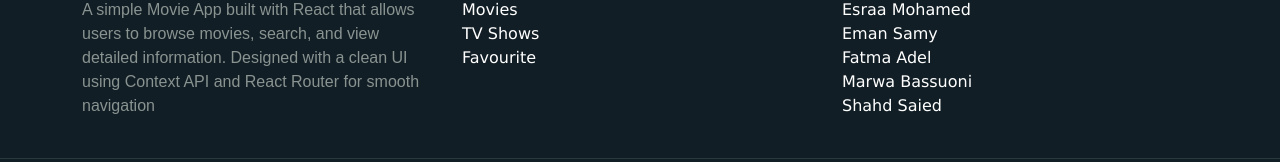
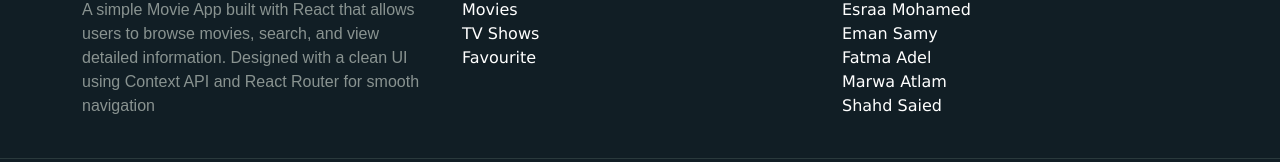
Before and after one commit to Esraamo691/MovieApp_ITI, a React (Vite) app: page / in a window 1280 px wide. Shown: the part 882-1044 px from the top of the page. Built offline with nearby package versions, Linux system fonts and the light colour scheme; no server answers; a web font is replaced by a local one.

Commit message:
finish all

```diff
--- a/src/Components/Pages/Footer/Footer.jsx
+++ b/src/Components/Pages/Footer/Footer.jsx
@@ -6,7 +6,7 @@ const teamMembers = [
   { name: "Esraa Mohamed", linkedin: "https://www.linkedin.com/in/esraa-mohamed-955222320/" },
   { name: "Eman Samy", linkedin: "https://www.linkedin.com/in/eman-samy-46566a366/" },
   { name: "Fatma Adel", linkedin: "https://www.linkedin.com/in/FatemaAdel/" },
-  { name: "Marwa Bassuoni", linkedin: "https://www.linkedin.com/in/marwa-atlam-9a7369359/" },
+  { name: "Marwa Atlam", linkedin: "https://www.linkedin.com/in/marwa-atlam-9a7369359/" },
   { name: "Shahd Saied", linkedin: "https://www.linkedin.com/in/shahd-saied/" },
 
 ];
--- a/src/Components/Pages/Home/Home.jsx
+++ b/src/Components/Pages/Home/Home.jsx
@@ -77,9 +77,9 @@ export default function Home() {
             />
             <div className={styles.content}>
               <div className={styles.author}>TMDB</div>
-              <div className={styles.title}>
+              <p className={styles.title}>
                 {movie.title.split(" ").slice(0, 4).join(" ")}
-              </div>
+              </p>
               <div className={styles.topic}>
                 {movie.release_date?.slice(0, 4)}
               </div>
--- a/src/index.css
+++ b/src/index.css
@@ -1,5 +1,3 @@
-
-
 * {
   scrollbar-width: thin;
   scrollbar-color: #22487a #14183d;
```
Also changed, not shown: src/Components/Navbar/Navbar.jsx (line endings or trailing spaces), src/Components/ScrollToTop.jsx (line endings or trailing spaces), 1 other file (tests, documents, lock files or other folders).
